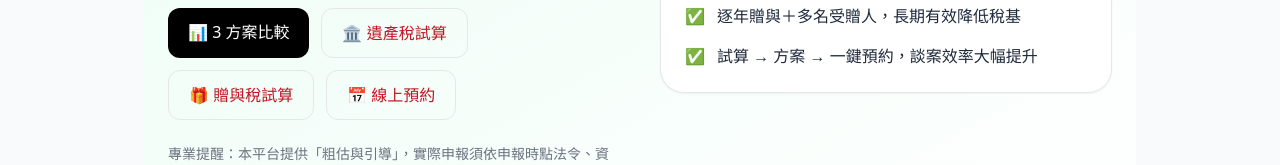
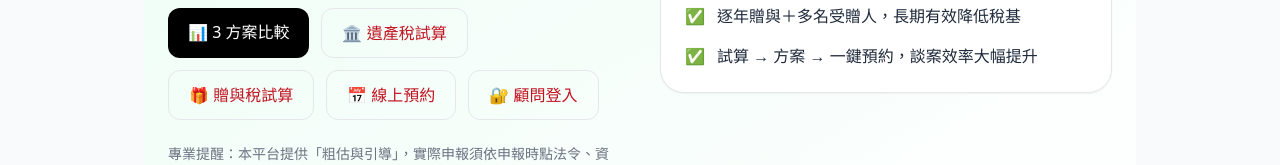
Before and after one commit to drink365/copilot-pro, a Next.js app: page / in a window 1280 px wide. Shown: the part 364-529 px from the top of the page. Built offline with nearby package versions, Linux system fonts and the light colour scheme; no server answers.

Commit message:
Update page.tsx

```diff
--- a/app/page.tsx
+++ b/app/page.tsx
@@ -18,6 +18,7 @@ export default function Home() {
               <Link href="/tools/estate" className="px-5 py-3 rounded-xl border hover:bg-gray-50">🏛️ 遺產稅試算</Link>
               <Link href="/tools/gift" className="px-5 py-3 rounded-xl border hover:bg-gray-50">🎁 贈與稅試算</Link>
               <Link href="/book" className="px-5 py-3 rounded-xl border hover:bg-gray-50">📅 線上預約</Link>
+              <Link href="/pro/login" className="px-5 py-3 rounded-xl border hover:bg-gray-50">🔐 顧問登入</Link>
 
             </div>
             <p className="text-sm text-gray-500">
```
